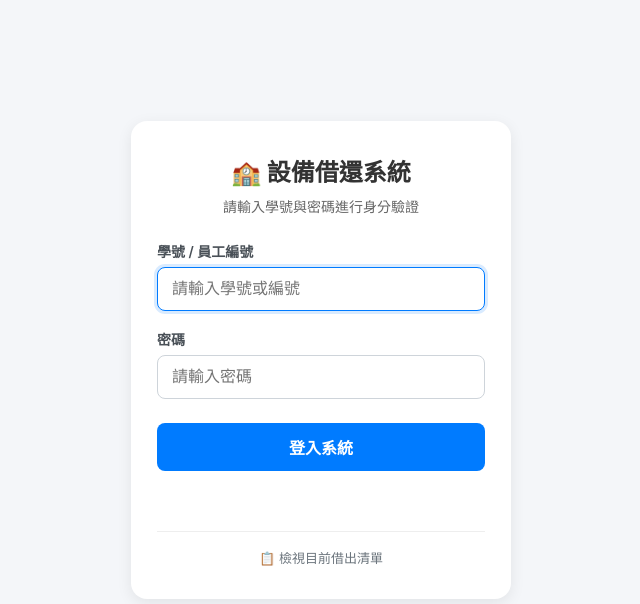
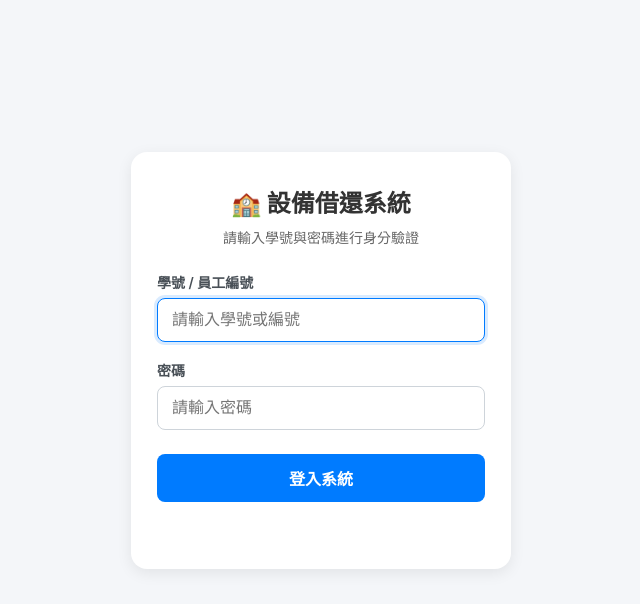
Before and after one commit to stillness-JA/equi-1, a plain HTML site: page index.html in a window 1280 px wide. Shown: the whole page, without its empty margins (319-959 px from the left). Drawn offline with Linux system fonts and the light colour scheme.

Commit message:
Update index.html

```diff
--- a/index.html
+++ b/index.html
@@ -73,17 +73,6 @@
         .msg-error { color: #dc3545; }
         .msg-loading { color: #007bff; }
         .msg-success { color: #28a745; }
-        .footer-link {
-            margin-top: 25px;
-            border-top: 1px solid #eee;
-            padding-top: 15px;
-        }
-        .footer-link a {
-            color: #6c757d;
-            font-size: 13px;
-            text-decoration: none;
-        }
-        .footer-link a:hover { color: #007bff; }
     </style>
 </head>
 <body>
@@ -102,13 +91,8 @@
         <input type="password" id="user-pwd" class="input-box" placeholder="請輸入密碼">
     </div>
 
-    <!-- 移除行內 onclick，改用 JS 監聽點擊 -->
     <button type="button" id="btn-login" class="btn-submit">登入系統</button>
     <div id="login-msg"></div>
-
-    <div class="footer-link">
-        <a href="list.html">📋 檢視目前借出清單</a>
-    </div>
 </div>
 
 <script>
@@ -166,10 +150,8 @@
                 });
         }
 
-        // 綁定按鈕點擊事件
         loginBtn.addEventListener('click', executeLogin);
 
-        // 綁定鍵盤 Enter 事件
         userIdInput.addEventListener('keypress', function(e) {
             if (e.key === 'Enter') {
                 e.preventDefault();
```
